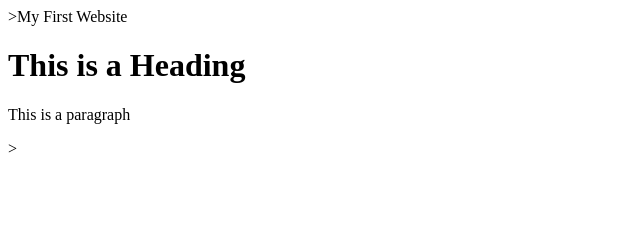
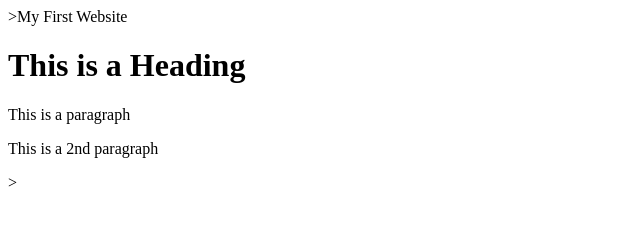
Before and after one commit to sajjadakbar1/ibs-git-training, a plain HTML site: page index.html in a window 1280 px wide. Shown: the whole page, without its empty margins (0-640 px from the left). Drawn offline with Linux system fonts and the light colour scheme.

Commit message:
Third commit

```diff
--- a/index.html
+++ b/index.html
@@ -8,6 +8,7 @@
 <h1>This is a Heading</h1>
 
 <p>This is a paragraph</p>
+<p2>This is a 2nd paragraph</p>
 
 </body>
 
```
